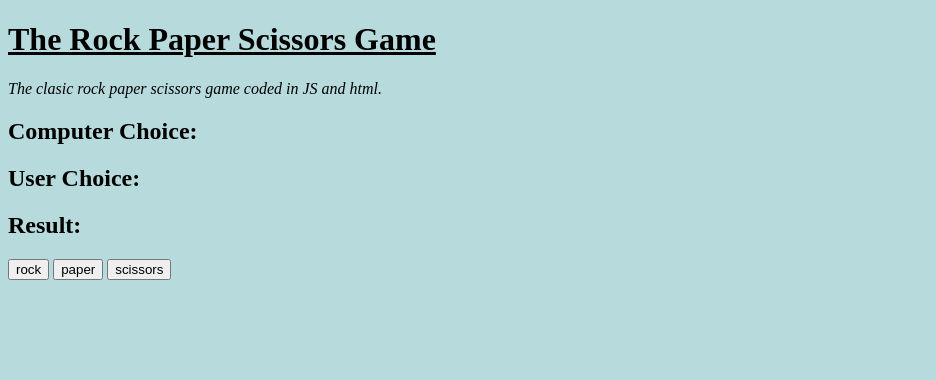
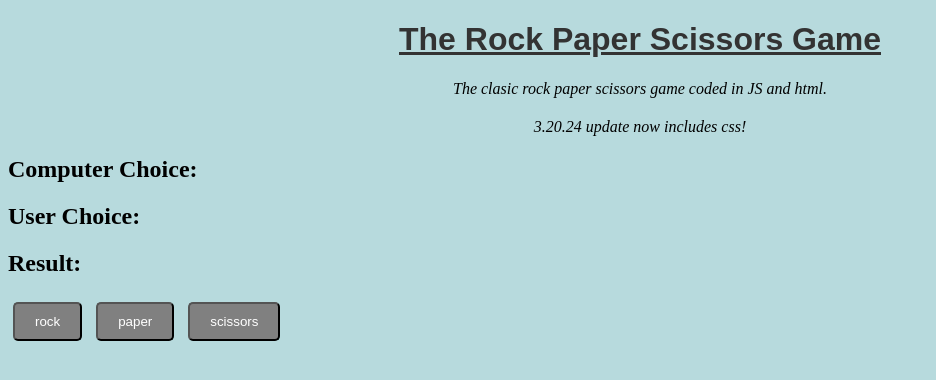
Before and after one commit to dnielchong/RockPaperScissors, a plain HTML site: page index.html in a window 1280 px wide. Shown: the whole page, without its empty margins (0-936 px from the left). Drawn offline with Linux system fonts and the light colour scheme.

Commit message:
adding files to github

```diff
--- a/index.html
+++ b/index.html
@@ -2,11 +2,14 @@
 <html lang = "en" dir = "ltr">
     <meta charset = "utf-8">
     <title> Rock Paper Scissors Game</title>
+    <link rel ="stylesheet" href ="style.css">
 </head>
 <body style="background-color:#b7dadd">
 
-    <h1><u> The Rock Paper Scissors Game </u></h1>
-    <p><i>The clasic rock paper scissors game coded in JS and html. </i></p>
+    <h1 id="game-title"><u> The Rock Paper Scissors Game </u></h1>
+
+    <p><i>The clasic rock paper scissors game coded in JS and html.</i></p>
+    <p><i>3.20.24 update now includes css!</i></p>
 
     <h2>Computer Choice: <span id = "computer-choice"></span></h2>  <!-- gives the title of the header and the id to edit it -->
     <h2>User Choice: <span id = "user-choice"></span></h2>
--- /dev/null
+++ b/style.css
@@ -0,0 +1,26 @@
+#game-title {
+    /* Add your styles here */
+    color: #333;
+    font-family: Arial;
+    text-align: center;
+}
+
+p {
+    text-align: center; /* Align text to center */
+    font-style: italic; /* Make text italic */
+    margin-bottom: 20px; /* Add space below paragraphs */
+}
+
+button {
+    padding: 10px 20px; /* Add padding to buttons */
+    margin: 5px; /* Add margin around buttons */
+    background-color: grey; /* Set background color */
+    color: white; /* Set text color */
+    /*border: black; /* Remove button border */
+    border-radius: 5px; /* Add border radius */
+    cursor: pointer; /* Change cursor to pointer on hover */
+}
+
+button:hover {
+    background-color: #f39199; /* Change background color on hover */
+}
```
